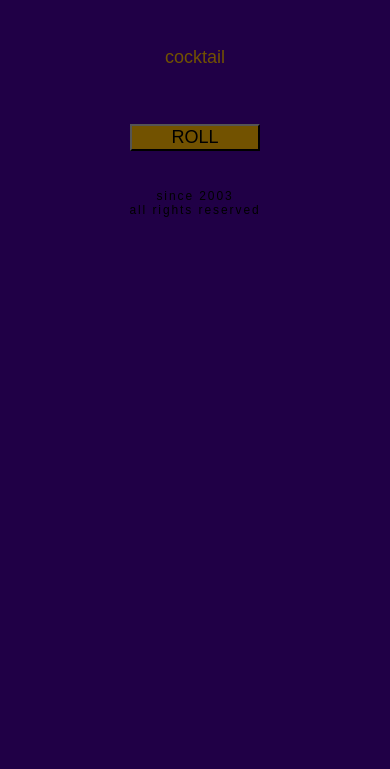
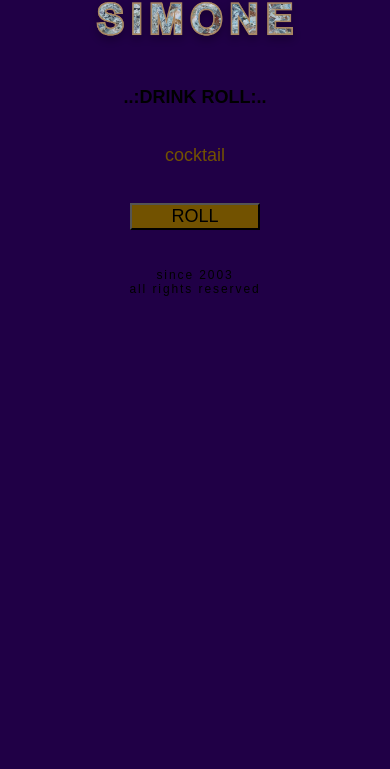
Before and after one commit to simo501/simo501.github.io, a plain HTML site: page casino/drink.html in a window 390 px wide. Shown: the part 75-844 px from the top of the page. Drawn offline with Linux system fonts and the light colour scheme.

Commit message:
aim  to cash

```diff
--- a/casino/drink.html
+++ b/casino/drink.html
@@ -14,7 +14,16 @@
         font-family: Arial;
         font-style: normal;
         text-align: center;
-        font-size: 36px;
+        font-size: 24px;
+    }
+
+    @media all and (max-width: 600px) and (orientation: portrait) {
+        h1 {
+            font-family: Arial;
+            font-style: normal;
+            text-align: center;
+            font-size: 18px;
+        }
     }
 
     h2 {
@@ -39,17 +48,35 @@
         margin-left: auto;
         margin-right: auto;
     }
+
+    .img-title {
+        opacity: 85%;
+        width: 50%;
+        height: auto;
+        filter: drop-shadow(0px 4px 4px rgba(0, 0, 0, 0.35));
+        cursor: pointer;
+    }
+
+    @media all and (max-width: 600px) and (orientation: portrait) {
+        .img-title {
+            width: 100%;
+            height: auto;
+            filter: drop-shadow(0px 4px 4px rgba(0, 0, 0, 0.35));
+        }
+    }
 </style>
 
 <html>
 
 <body style="background-color: #200046;">
-    <h1 id="title">..:DRINK ROLL:..</h1>
+    <img class="img-title center" src="../imgs/simone-title.png" id="home-title">
 
-    <h2 class="center" style="width: 75%; color: #725200; margin-top: 15%; margin-bottom: 15%;" id="cocktail">cocktail
+    <h1 id="title" style="margin-top: -5%;">..:DRINK ROLL:..</h1>
+
+    <h2 class="center" style="width: 75%; color: #725200; margin-top: 10%; margin-bottom: 10%;" id="cocktail">cocktail
     </h2>
 
-    <button class="center" style="width: 35%; height: 35%;" onclick="estrazione()">ROLL</button>
+    <button class="center" style="width: 35%;" onclick="estrazione()">ROLL</button>
 
 
     <footer style="margin-top: 10%;">
@@ -65,9 +92,9 @@
         let cocktail = ['Negroni', 'Boulevardier', 'Long Island', 'Mojito', 'Cuba Libre', 'Margarita', 'Bloody Mary', 'Black Russian',
             'Martini', 'Spritz', 'Piña Colada', 'Caipirinha', 'Cosmopolitan']
 
-            var n = Math.floor(Math.random() * (12 - 0 + 1)) + 0; // var randomnumber = Math.floor(Math.random() * (maximum - minimum + 1)) + minimum;
+        var n = Math.floor(Math.random() * ((cocktail.length - 1) - (0 + 1))) + 0; // var randomnumber = Math.floor(Math.random() * (maximum - minimum + 1)) + minimum;
 
-            document.getElementById("cocktail").innerHTML = cocktail[n];
+        document.getElementById("cocktail").innerHTML = cocktail[n];
     }
 
     document.getElementById("title").onclick = function () {
```
